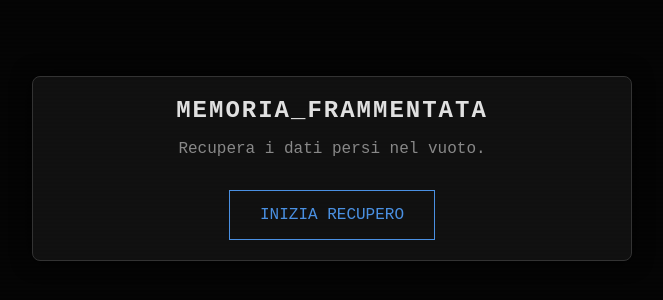
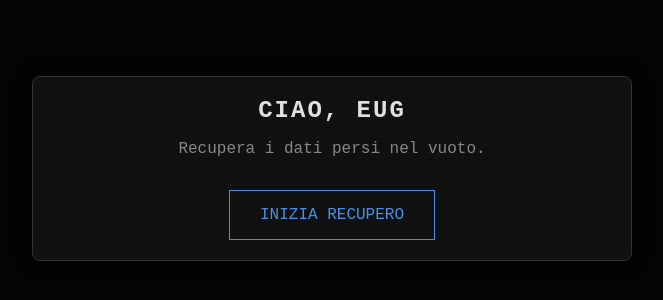
Before and after one commit to soapwaster/ephemeral, a plain HTML site: page index.html in a window 1280 px wide. Shown: the part 232-532 px from the top of the page, without its empty margins (308-971 px from the left). Drawn offline with Linux system fonts and the light colour scheme.

Commit message:
Change title from 'MEMORIA_FRAMMENTATA' to 'Ciao, Eug'

```diff
--- a/index.html
+++ b/index.html
@@ -9,7 +9,7 @@
 
     <div class="scanlines"></div> <main id="game-container">
         <div class="intro-screen">
-            <h1>MEMORIA_FRAMMENTATA</h1>
+            <h1>Ciao, Eug</h1>
             <p>Recupera i dati persi nel vuoto.</p>
             <button id="start-btn" class="btn-glitch">INIZIA RECUPERO</button>
         </div>
```
